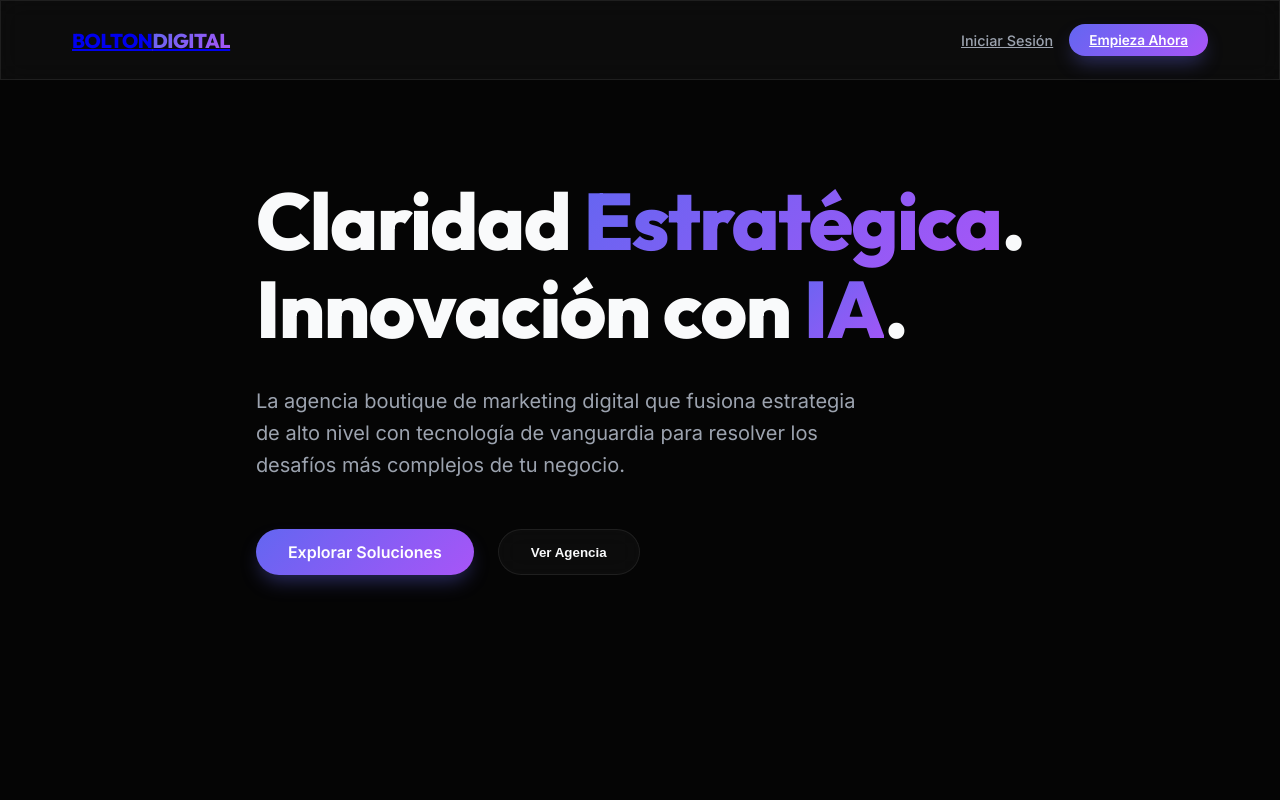
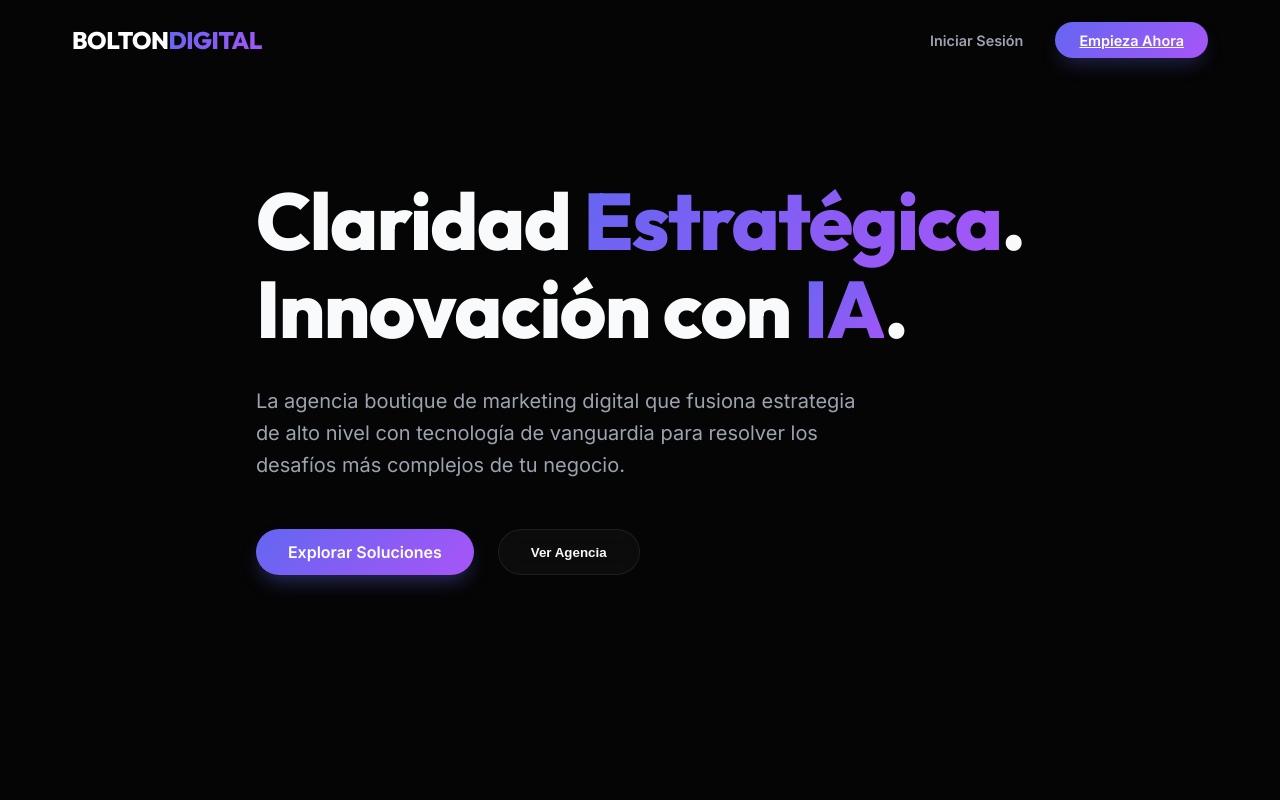
Before and after one commit to factualchile/boltondigital, a Next.js app: page / in a window 1280 px wide. Shown: the top 800 px of the page. Built offline with nearby package versions, Linux system fonts and the light colour scheme; no server answers.

Commit message:
feat: navbar premium con scroll dinámico y menú móvil

```diff
--- a/src/app/globals.css
+++ b/src/app/globals.css
@@ -18,7 +18,8 @@
   --header-height: 80px;
 
   /* Transitions */
-  --transition-smooth: all 0.4s cubic-bezier(0.4, 0, 0.2, 1);
+  --transition-smooth: all 0.3s cubic-bezier(0.4, 0, 0.2, 1);
+  --shadow-premium: 0 20px 40px -15px rgba(0, 0, 0, 0.5);
 }
 
 * {
@@ -58,6 +59,31 @@ h3,
   -webkit-background-clip: text;
   background-clip: text;
   -webkit-text-fill-color: transparent;
+}
+
+.nav-link {
+  position: relative;
+  text-decoration: none;
+  transition: var(--transition-smooth);
+}
+
+.nav-link::after {
+  content: '';
+  position: absolute;
+  bottom: -4px;
+  left: 0;
+  width: 0;
+  height: 2px;
+  background: var(--accent-gradient);
+  transition: var(--transition-smooth);
+}
+
+.nav-link:hover::after {
+  width: 100%;
+}
+
+.nav-link:hover {
+  color: white !important;
 }
 
 .btn-primary {
@@ -132,3 +158,30 @@ section {
     font-size: 2rem !important;
   }
 }
+
+/* Navbar Scrolled State */
+.navbar-scrolled {
+  background: rgba(5, 5, 5, 0.8) !important;
+  backdrop-filter: blur(20px) !important;
+  border-bottom: 1px solid rgba(255, 255, 255, 0.05) !important;
+  height: 70px !important;
+}
+
+/* New Animations */
+@keyframes slideDown {
+  from { transform: translateY(-100%); }
+  to { transform: translateY(0); }
+}
+
+.animate-slide-down {
+  animation: slideDown 0.5s cubic-bezier(0.4, 0, 0.2, 1);
+}
+
+@keyframes fadeInScale {
+  from { opacity: 0; transform: scale(0.95); }
+  to { opacity: 1; transform: scale(1); }
+}
+
+.animate-fade-scale {
+  animation: fadeInScale 0.4s ease-out forwards;
+}
--- a/src/components/Navbar.tsx
+++ b/src/components/Navbar.tsx
@@ -3,12 +3,24 @@
 import { useEffect, useState } from 'react';
 import Link from 'next/link';
 import { supabase } from '@/lib/supabase';
-import { useRouter } from 'next/navigation';
+import { useRouter, usePathname } from 'next/navigation';
+import { Menu, X, LogOut, User as UserIcon, LogIn } from 'lucide-react';
 
 export default function Navbar() {
     const [user, setUser] = useState<any>(null);
     const [profile, setProfile] = useState<any>(null);
+    const [isScrolled, setIsScrolled] = useState(false);
+    const [isMobileMenuOpen, setIsMobileMenuOpen] = useState(false);
     const router = useRouter();
+    const pathname = usePathname();
+
+    useEffect(() => {
+        const handleScroll = () => {
+            setIsScrolled(window.scrollY > 20);
+        };
+        window.addEventListener('scroll', handleScroll);
+        return () => window.removeEventListener('scroll', handleScroll);
+    }, []);
 
     useEffect(() => {
         const getUserData = async () => {
@@ -40,64 +52,155 @@ export default function Navbar() {
 
     const handleLogout = async () => {
         await supabase.auth.signOut();
+        setIsMobileMenuOpen(false);
         router.push('/login');
         router.refresh();
     };
 
+    const toggleMobileMenu = () => setIsMobileMenuOpen(!isMobileMenuOpen);
+
     return (
-        <nav className="glass" style={{
+        <>
+            <nav className={`animate-slide-down ${isScrolled ? 'navbar-scrolled' : ''}`} style={{
                 position: 'fixed',
                 top: 0,
                 width: '100%',
-            height: 'var(--header-height)',
+                height: isScrolled ? '70px' : 'var(--header-height)',
                 display: 'flex',
                 alignItems: 'center',
                 zIndex: 1000,
+                transition: 'var(--transition-smooth)',
+                background: isScrolled ? 'rgba(5, 5, 5, 0.8)' : 'transparent',
+                backdropFilter: isScrolled ? 'blur(20px)' : 'none',
+                borderBottom: isScrolled ? '1px solid rgba(255, 255, 255, 0.05)' : 'none'
             }}>
                 <div className="container" style={{
                     display: 'flex',
                     justifyContent: 'space-between',
                     alignItems: 'center',
-                width: '100%',
-                flexWrap: 'wrap',
-                gap: '1rem'
+                    width: '100%'
                 }}>
-                <Link href="/" style={{ fontSize: '1.25rem', fontWeight: 800 }} className="font-heading">
+                    <Link href="/" style={{ fontSize: '1.5rem', fontWeight: 800, textDecoration: 'none', color: 'white' }} className="font-heading">
                         BOLTON<span className="text-gradient">DIGITAL</span>
                     </Link>
 
-                <div style={{ display: 'flex', gap: '1rem', alignItems: 'center' }} className="nav-links">
+                    {/* Desktop Menu */}
+                    <div style={{ display: 'flex', gap: '2rem', alignItems: 'center' }} className="hidden-mobile">
                         {user ? (
                             <>
-                            <span style={{ fontSize: '0.85rem', color: 'var(--fg-muted)', fontWeight: 500 }} className="user-greeting">
-                                Hola, <span style={{ color: 'white', fontWeight: 600 }}>{profile?.full_name || user.email?.split('@')[0]}</span>
+                                <div style={{ display: 'flex', alignItems: 'center', gap: '0.75rem', background: 'rgba(255,255,255,0.03)', padding: '0.5rem 1rem', borderRadius: '50px', border: '1px solid rgba(255,255,255,0.05)' }}>
+                                    <UserIcon size={16} color="var(--accent-primary)" />
+                                    <span style={{ fontSize: '0.85rem', color: 'white', fontWeight: 600 }}>
+                                        {profile?.full_name || user.email?.split('@')[0]}
                                     </span>
+                                </div>
                                 <button
                                     onClick={handleLogout}
+                                    className="nav-link"
                                     style={{
-                                    background: 'rgba(239, 68, 68, 0.1)',
+                                        background: 'none',
+                                        border: 'none',
                                         color: '#ef4444',
-                                    border: '1px solid rgba(239, 68, 68, 0.2)',
-                                    padding: '0.4rem 1rem',
-                                    borderRadius: '8px',
                                         fontSize: '0.85rem',
                                         fontWeight: 600,
-                                    cursor: 'pointer'
+                                        cursor: 'pointer',
+                                        display: 'flex',
+                                        alignItems: 'center',
+                                        gap: '0.5rem'
                                     }}
+                                >
+                                    <LogOut size={16} /> Salir
+                                </button>
+                            </>
+                        ) : (
+                            <>
+                                <Link href="/login" className="nav-link" style={{ fontSize: '0.9rem', color: 'var(--fg-muted)', fontWeight: 600 }}>
+                                    Iniciar Sesión
+                                </Link>
+                                <Link href="/register" className="btn-primary" style={{ padding: '0.6rem 1.5rem', fontSize: '0.9rem', boxShadow: '0 10px 20px -5px rgba(99, 102, 241, 0.3)' }}>
+                                    Empieza Ahora
+                                </Link>
+                            </>
+                        )}
+                    </div>
+
+                    {/* Mobile Menu Toggle */}
+                    <button
+                        onClick={toggleMobileMenu}
+                        style={{ background: 'none', border: 'none', color: 'white', cursor: 'pointer', display: 'none' }}
+                        className="show-mobile"
+                    >
+                        {isMobileMenuOpen ? <X size={28} /> : <Menu size={28} />}
+                    </button>
+                </div>
+            </nav>
+
+            {/* Mobile Sidebar Overlay */}
+            {isMobileMenuOpen && (
+                <div style={{
+                    position: 'fixed',
+                    inset: 0,
+                    background: 'rgba(0,0,0,0.9)',
+                    backdropFilter: 'blur(10px)',
+                    zIndex: 999,
+                    display: 'flex',
+                    flexDirection: 'column',
+                    alignItems: 'center',
+                    justifyContent: 'center',
+                    gap: '2.5rem',
+                    padding: '2rem'
+                }} className="animate-in fade-in duration-300">
+                    <Link href="/" onClick={() => setIsMobileMenuOpen(false)} style={{ fontSize: '2rem', fontWeight: 800, textDecoration: 'none', color: 'white' }} className="font-heading">
+                        BOLTON<span className="text-gradient">DIGITAL</span>
+                    </Link>
+
+                    <div style={{ display: 'flex', flexDirection: 'column', gap: '1.5rem', width: '100%', maxWidth: '300px' }}>
+                        {user ? (
+                            <>
+                                <div style={{ textAlign: 'center', marginBottom: '1rem' }}>
+                                    <p style={{ color: 'var(--fg-muted)', fontSize: '0.9rem', marginBottom: '0.5rem' }}>Conectado como:</p>
+                                    <p style={{ fontSize: '1.2rem', fontWeight: 700 }}>{profile?.full_name || user.email}</p>
+                                </div>
+                                <button
+                                    onClick={handleLogout}
+                                    className="btn-primary"
+                                    style={{ background: 'rgba(239, 68, 68, 0.1)', color: '#ef4444', border: '1px solid rgba(239, 68, 68, 0.2)', width: '100%', padding: '1rem' }}
                                 >
                                     Cerrar Sesión
                                 </button>
                             </>
                         ) : (
                             <>
-                            <Link href="/login" style={{ fontSize: '0.9rem', color: 'var(--fg-muted)', fontWeight: 500 }}>Iniciar Sesión</Link>
-                            <Link href="/register" className="btn-primary" style={{ padding: '0.5rem 1.25rem', fontSize: '0.85rem' }}>
+                                <Link href="/login" onClick={() => setIsMobileMenuOpen(false)} style={{
+                                    textDecoration: 'none',
+                                    color: 'white',
+                                    fontSize: '1.25rem',
+                                    fontWeight: 600,
+                                    textAlign: 'center',
+                                    padding: '1rem',
+                                    border: '1px solid rgba(255,255,255,0.1)',
+                                    borderRadius: '12px'
+                                }}>
+                                    <LogIn size={20} style={{ marginRight: '0.5rem', verticalAlign: 'middle' }} /> Iniciar Sesión
+                                </Link>
+                                <Link href="/register" onClick={() => setIsMobileMenuOpen(false)} className="btn-primary" style={{ textAlign: 'center', padding: '1rem', fontSize: '1.1rem' }}>
                                     Empieza Ahora
                                 </Link>
                             </>
                         )}
                     </div>
                 </div>
-        </nav>
+            )}
+
+            <style jsx>{`
+                @media (min-width: 1025px) {
+                    .show-mobile { display: none !important; }
+                }
+                @media (max-width: 1024px) {
+                    .hidden-mobile { display: none !important; }
+                    .show-mobile { display: block !important; }
+                }
+            `}</style>
+        </>
     );
 }
```
Lines whose indentation alone changed are shown as unchanged.
